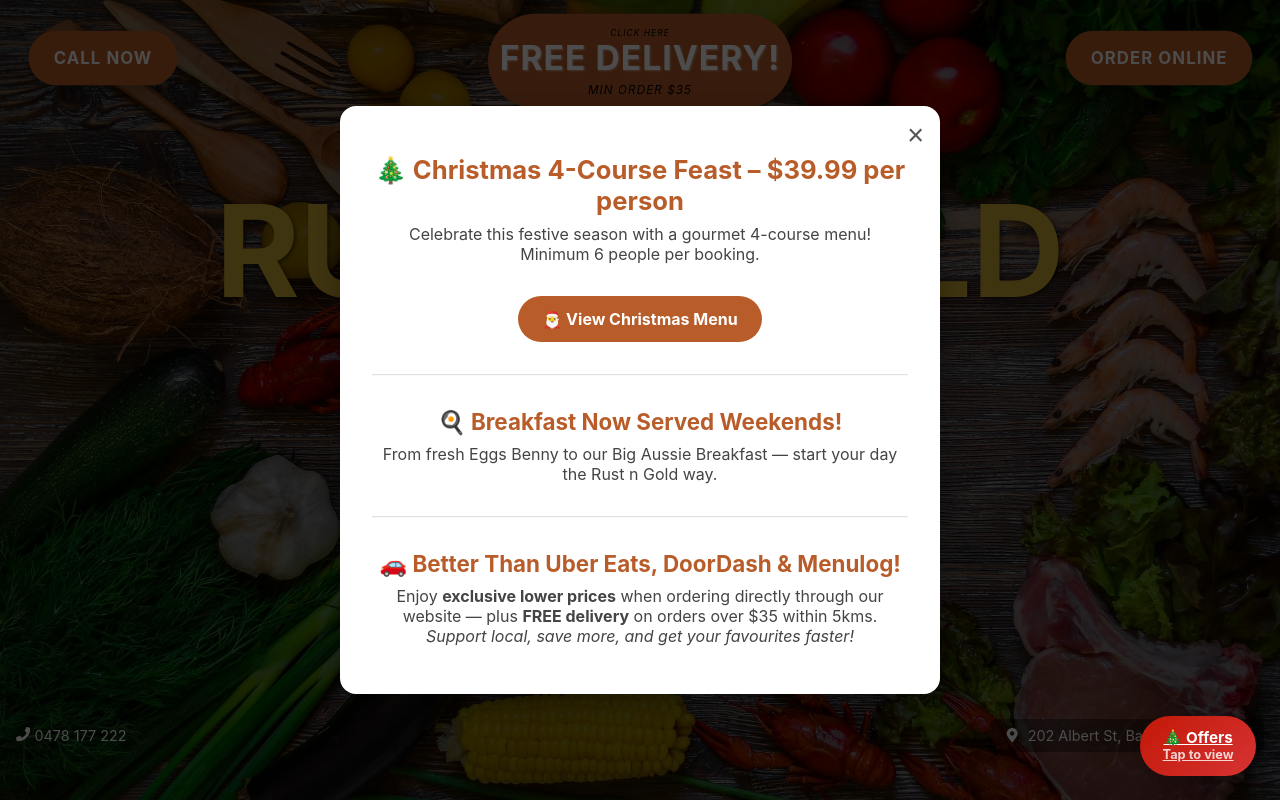
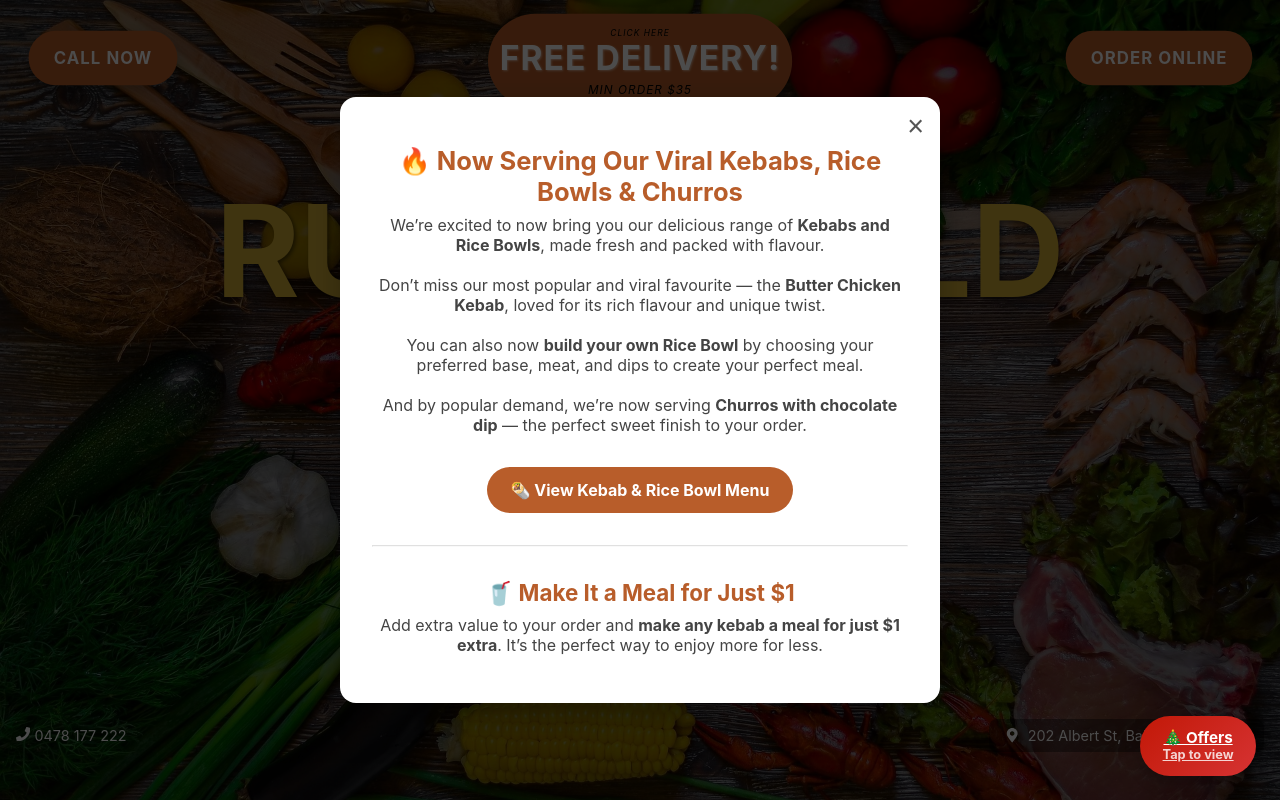
Before and after one commit to gurshersingh/rustngold-v1, a Next.js app: page / in a window 1280 px wide. Shown: the top 800 px of the page. Built offline with nearby package versions, Linux system fonts and the light colour scheme.

Commit message:
updated promo offers and added Kebeb menu

```diff
--- a/package.json
+++ b/package.json
@@ -9,8 +9,8 @@
     "lint": "next lint"
   },
   "dependencies": {
-    "@vercel/analytics": "^1.5.0",
-    "@vercel/speed-insights": "^1.2.0",
+    "@vercel/analytics": "^1.6.1",
+    "@vercel/speed-insights": "^1.3.1",
     "next": "^15.5.9",
     "react": "19.1.0",
     "react-dom": "19.1.0",
--- a/src/components/PromoModal.jsx
+++ b/src/components/PromoModal.jsx
@@ -2,22 +2,11 @@
 import { useState, useEffect } from 'react';
 import styles from './PromoModal.module.css';
 import Link from 'next/link';
+
 export default function PromoModal() {
   const [visible, setVisible] = useState(true);
 
   useEffect(() => {
-    // ✅ Listen for open event from floating button
-    // const handleOpenPromo = () => setVisible(true);
-    // window.addEventListener('openPromo', handleOpenPromo);
-
-    // // Optional: auto-show modal once per visit
-    // if (!sessionStorage.getItem('promoShown')) {
-    //   setTimeout(() => {
-    //     setVisible(true);
-    //     sessionStorage.setItem('promoShown', 'true');
-    //   }, 1500);
-    // }
-     // ✅ Listen for toggle event
     const handleTogglePromo = () => setVisible(prev => !prev);
     window.addEventListener('togglePromo', handleTogglePromo);
 
@@ -31,29 +20,40 @@ export default function PromoModal() {
   return (
     <div className={styles.overlay}>
       <div className={styles.modal}>
-        <button className={styles.close} onClick={() => setVisible(false)}>×</button>
+        <button className={styles.close} onClick={() => setVisible(false)}>
+          ×
+        </button>
 
-        <h2>🎄 Christmas 4-Course Feast – $39.99 per person</h2>
-        <p>Celebrate this festive season with a gourmet 4-course menu!<br/>
-          Minimum 6 people per booking.
+        <h2>🔥 Now Serving Our Viral Kebabs, Rice Bowls & Churros</h2>
+        <p>
+          We’re excited to now bring you our delicious range of <strong>Kebabs and Rice Bowls</strong>,
+          made fresh and packed with flavour.
+          <br /><br />
+          Don’t miss our most popular and viral favourite —
+          the <strong>Butter Chicken Kebab</strong>, loved for its rich flavour and unique twist.
+          <br /><br />
+          You can also now <strong>build your own Rice Bowl</strong> by choosing your preferred base,
+          meat, and dips to create your perfect meal.
+          <br /><br />
+          And by popular demand, we’re now serving <strong>Churros with chocolate dip</strong> —
+          the perfect sweet finish to your order.
         </p>
 
-        {/* New button to view the image */}
-        <Link href="/chrismas.png" target="_blank" rel="noopener noreferrer" className={styles.btn}>
-          🎅 View Christmas Menu
+        <Link
+          href="/KebabMenu.png"
+          target="_blank"
+          rel="noopener noreferrer"
+          className={styles.btn}
+        >
+          🌯 View Kebab & Rice Bowl Menu
         </Link>
 
         <hr style={{ margin: '2rem 0', opacity: 0.3 }} />
 
-        <h3>🍳 Breakfast Now Served Weekends!</h3>
-        <p>From fresh Eggs Benny to our Big Aussie Breakfast — start your day the Rust n Gold way.</p>
-        <hr style={{ margin: '2rem 0', opacity: 0.3 }} />
-
-        <h3>🚗 Better Than Uber Eats, DoorDash & Menulog!</h3>
+        <h3>🥤 Make It a Meal for Just $1</h3>
         <p>
-        Enjoy <strong>exclusive lower prices</strong> when ordering directly through our website —
-        plus <strong>FREE delivery</strong> on orders over $35 within 5kms.<br/>
-        <em>Support local, save more, and get your favourites faster!</em>
+          Add extra value to your order and <strong>make any kebab a meal for just $1 extra</strong>.
+          It’s the perfect way to enjoy more for less.
         </p>
       </div>
     </div>
```
Also changed, not shown: 2 other files (tests, documents, lock files or other folders).
